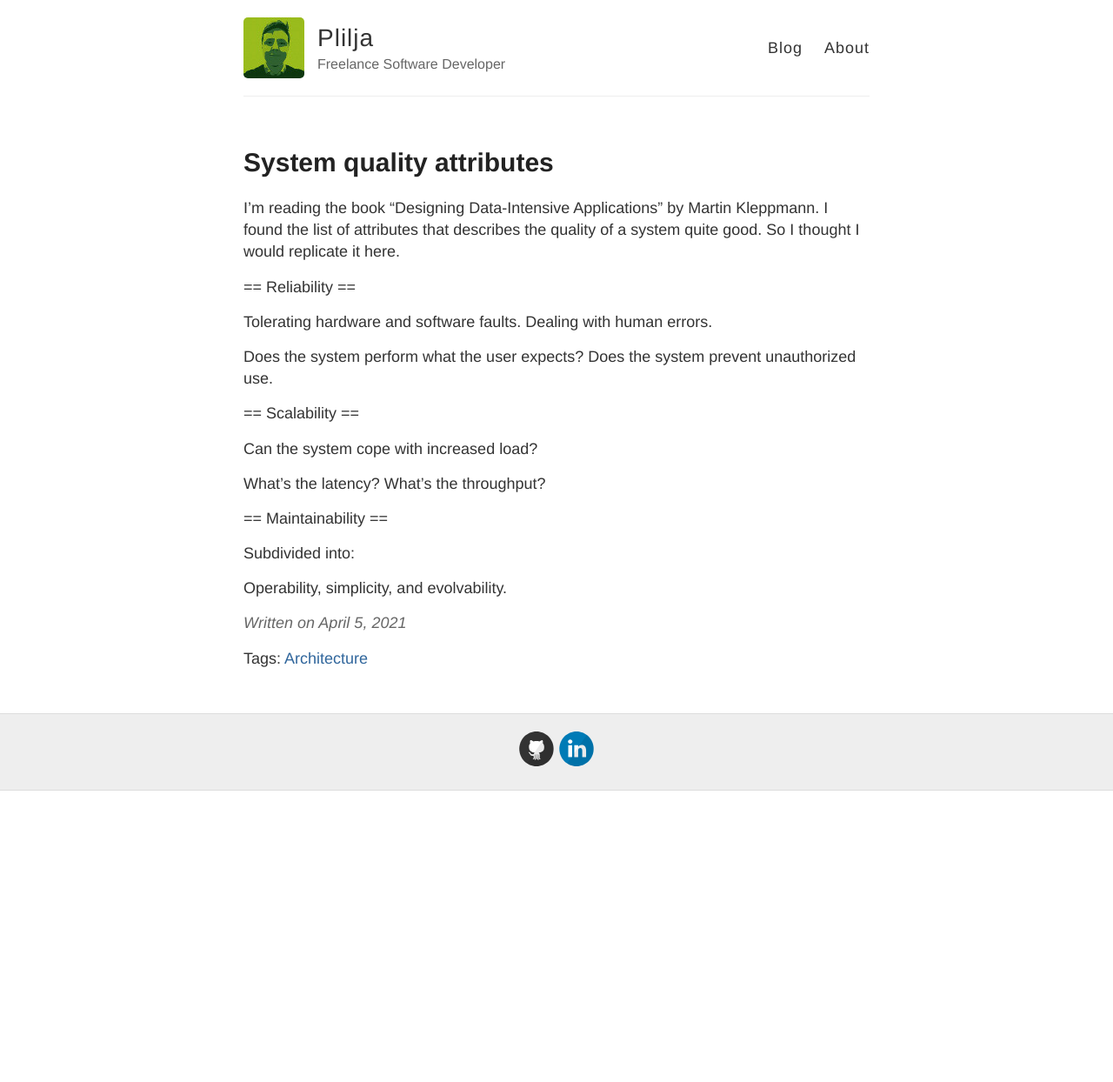
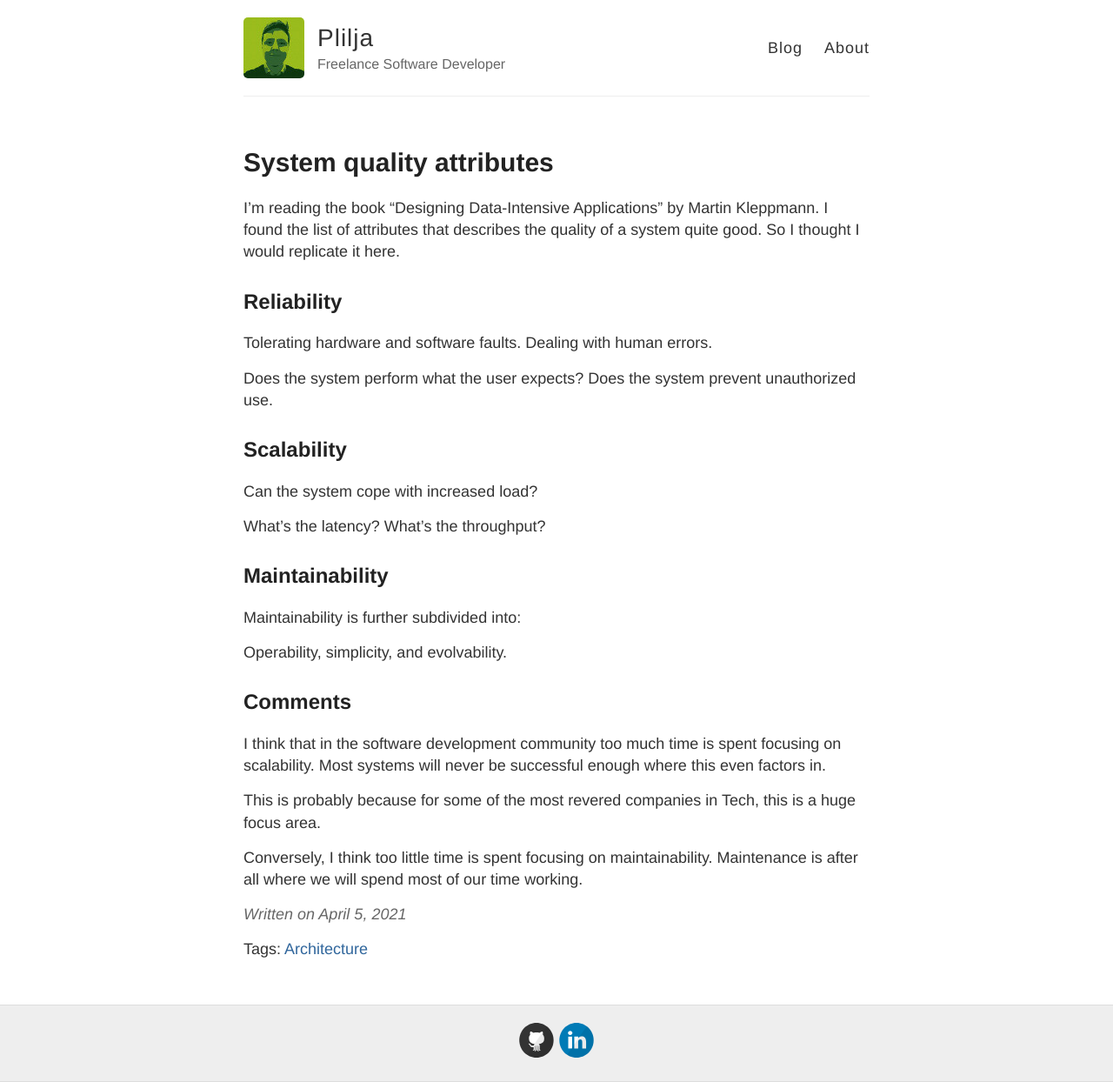
Before and after one commit to plilja/plilja.github.io, a Jekyll site: the page built from _posts/2021-04-05-system-quality-attributes.md, in a window 1280 px wide. Shown: the whole page at 87% size. Built offline with Jekyll 4.4.1, drawn with Linux system fonts in a browser that asks for light colours; before the commit the page ends 909 px from its top, so only the background shows below that.

Commit message:
Update post

```diff
--- a/_posts/2021-04-05-system-quality-attributes.md
+++ b/_posts/2021-04-05-system-quality-attributes.md
@@ -9,21 +9,34 @@ by Martin Kleppmann.  I found the list of attributes that
 describes the quality of a system quite good. So I thought
 I would replicate it here.
 
-== Reliability ==
+## Reliability
 
 Tolerating hardware and software faults. Dealing with human errors.
 
 Does the system perform what the user expects? Does the system
 prevent unauthorized use.
 
-== Scalability ==
+## Scalability
 
 Can the system cope with increased load?
 
 What's the latency? What's the throughput?
 
-== Maintainability ==
+## Maintainability
 
-Subdivided into:
+Maintainability is further subdivided into:
 
 Operability, simplicity, and evolvability.
+
+## Comments
+
+I think that in the software development community too much
+time is spent focusing on scalability. Most systems
+will never be successful enough where this even factors in.
+
+This is probably because for some of the most
+revered companies in Tech, this is a huge focus area.
+
+Conversely, I think too little time is spent focusing
+on maintainability. Maintenance is after all where we
+will spend most of our time working.
```
